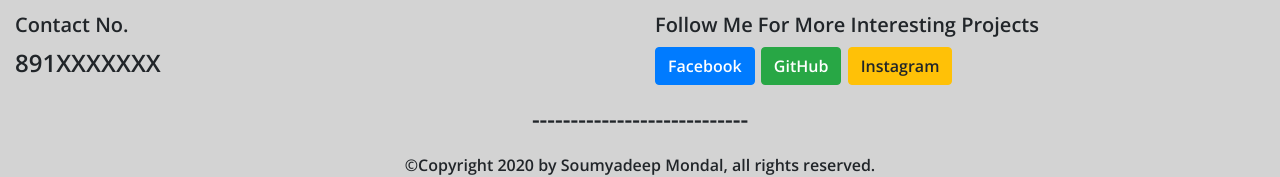
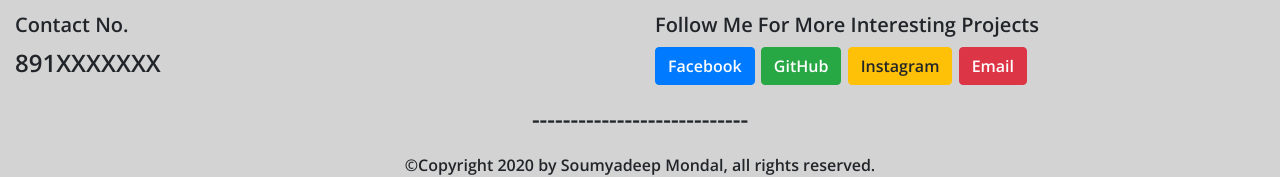
Before and after one commit to soumya-99/Covid-19_Pandemic, a plain HTML site: page index.html in a window 1280 px wide. Shown: the part 2229-2406 px from the top of the page. Drawn offline with nearby package versions, Linux system fonts and the light colour scheme; no server answers.

Commit message:
email added

```diff
--- a/index.html
+++ b/index.html
@@ -328,7 +328,7 @@ Some Countries like America & India are trying to use the Bengal Chemical's (Cre
 			</div>
 			<div class="col-sm-6">
 				<h5>Follow Me For More Interesting Projects</h5>
-				<p><a class="btn btn-primary" href="https://www.facebook.com/soumyadeep.mondal.984/" target="_blank">Facebook</a> <a class="btn btn-success" href="https://github.com/soumya-99" target="_blank">GitHub</a> <a class="btn btn-warning" href="https://www.instagram.com/m0ndal.s0umyadeep/" target="_blank">Instagram</a></p>
+				<p><a class="btn btn-primary" href="https://www.facebook.com/soumyadeep.mondal.984/" target="_blank">Facebook</a> <a class="btn btn-success" href="https://github.com/soumya-99" target="_blank">GitHub</a> <a class="btn btn-warning" href="https://www.instagram.com/m0ndal.s0umyadeep/" target="_blank">Instagram</a> <a class="btn btn-danger" href="mailto:soumyadeepmondal1234@gmail.com" target="_blank">Email</a></p>
 			</div>
 		</div>
 		<center>
```
